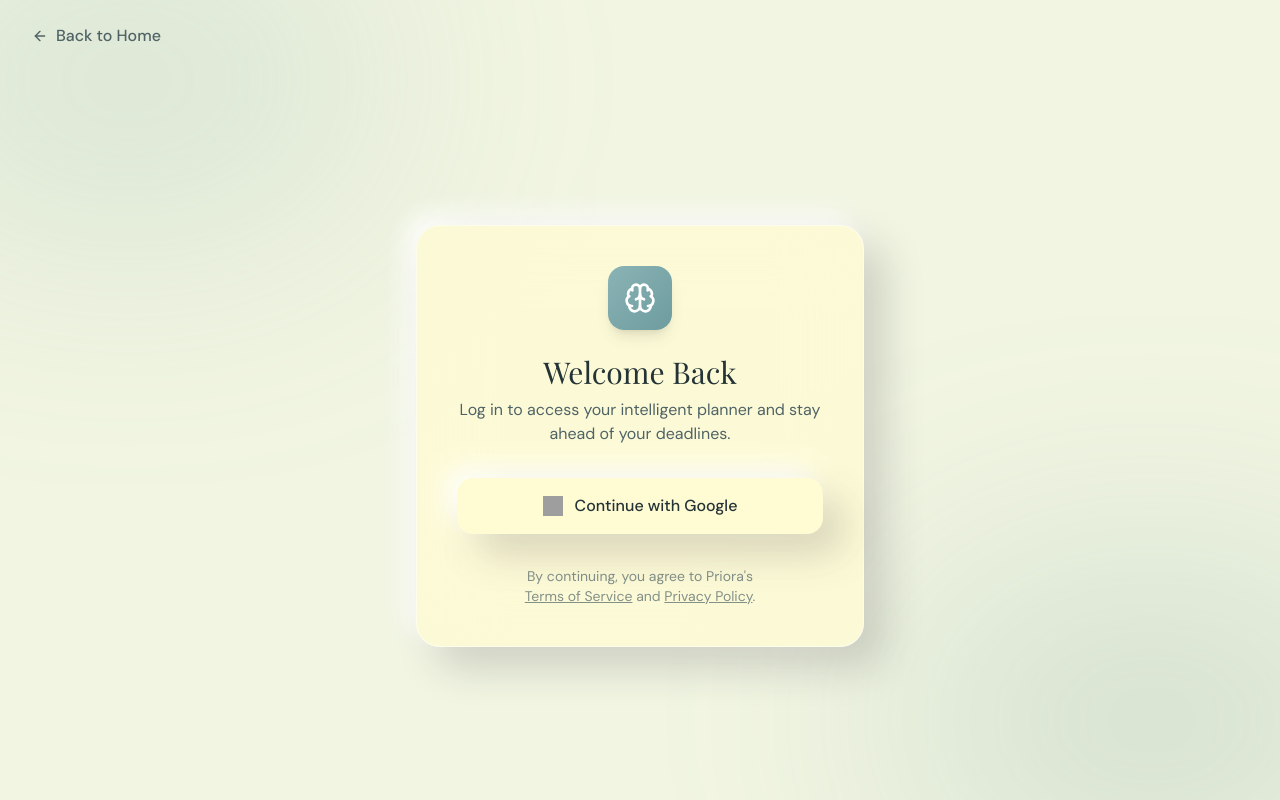
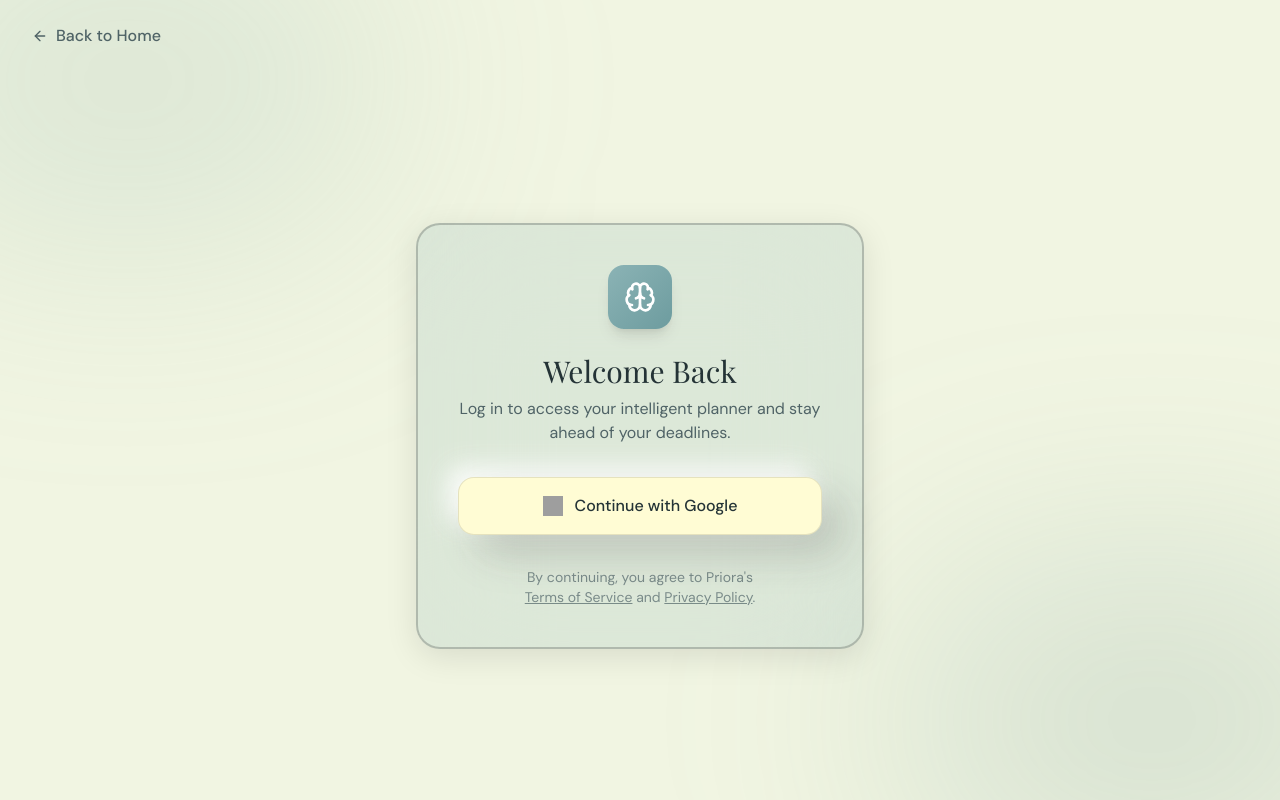
Before and after one commit to OnkarGaikwad-astro/Priora, a Next.js app: page /login in a window 1280 px wide. Built offline with nearby package versions, Linux system fonts and the light colour scheme; no server answers; grey boxes are pictures that could not be loaded; a web font is replaced by a local one.

Commit message:
style(landing): remove redundant login button

```diff
--- a/src/app/login/page.tsx
+++ b/src/app/login/page.tsx
@@ -53,7 +53,7 @@ export default function LoginPage() {
           initial={{ opacity: 0, y: 20 }}
           animate={{ opacity: 1, y: 0 }}
           transition={{ duration: 0.5, ease: "easeOut" }}
-          className="w-full max-w-md bg-[var(--color-cream)]/80 backdrop-blur-2xl rounded-3xl p-8 md:p-10 shadow-[var(--shadow-skeuo)] border border-white/50"
+          className="w-full max-w-md bg-[var(--color-primary)]/20 backdrop-blur-3xl rounded-3xl p-8 md:p-10 shadow-[0_8px_32px_rgba(0,0,0,0.1)] border-2 border-black/20"
         >
 
           <div className="flex flex-col items-center mb-8">
@@ -76,7 +76,7 @@ export default function LoginPage() {
             <button
               onClick={handleGoogleLogin}
               disabled={isLoading}
-              className="group relative w-full flex items-center justify-center gap-3 px-6 py-4 bg-[var(--color-bg-card)] text-[var(--color-text-primary)] font-medium rounded-2xl shadow-[var(--shadow-skeuo)] hover:shadow-[var(--shadow-skeuo-hover)] transition-all disabled:opacity-70 disabled:cursor-not-allowed hover:-translate-y-1 active:translate-y-0"
+              className="group relative w-full flex items-center justify-center gap-3 px-6 py-4 bg-[var(--color-bg-card)] text-[var(--color-text-primary)] font-medium rounded-2xl shadow-[var(--shadow-skeuo)] border border-black/10 hover:border-black/20 hover:shadow-[var(--shadow-skeuo-hover)] transition-all disabled:opacity-70 disabled:cursor-not-allowed hover:-translate-y-1 active:translate-y-0"
             >
               {isLoading ? (
                 <Loader2 className="w-5 h-5 animate-spin text-[var(--color-text-secondary)]" />
--- a/src/app/page.tsx
+++ b/src/app/page.tsx
@@ -22,9 +22,6 @@ export default function LandingPage() {
           <Link href="#analytics" className="hover:text-[var(--color-primary)] transition-colors">Analytics</Link>
         </div>
         <div className="flex items-center gap-4">
-          <Link href="/login" className="text-[var(--color-text-secondary)] hover:text-[var(--color-primary)] transition-colors font-medium">
-            Login
-          </Link>
           <Link
             href="/dashboard"
             className="px-6 py-2.5 rounded-full bg-[var(--color-primary)] text-[var(--color-accent)] font-medium shadow-[var(--shadow-skeuo)] hover:shadow-[var(--shadow-skeuo-hover)] transition-all hover:-translate-y-0.5 active:translate-y-0"
```
